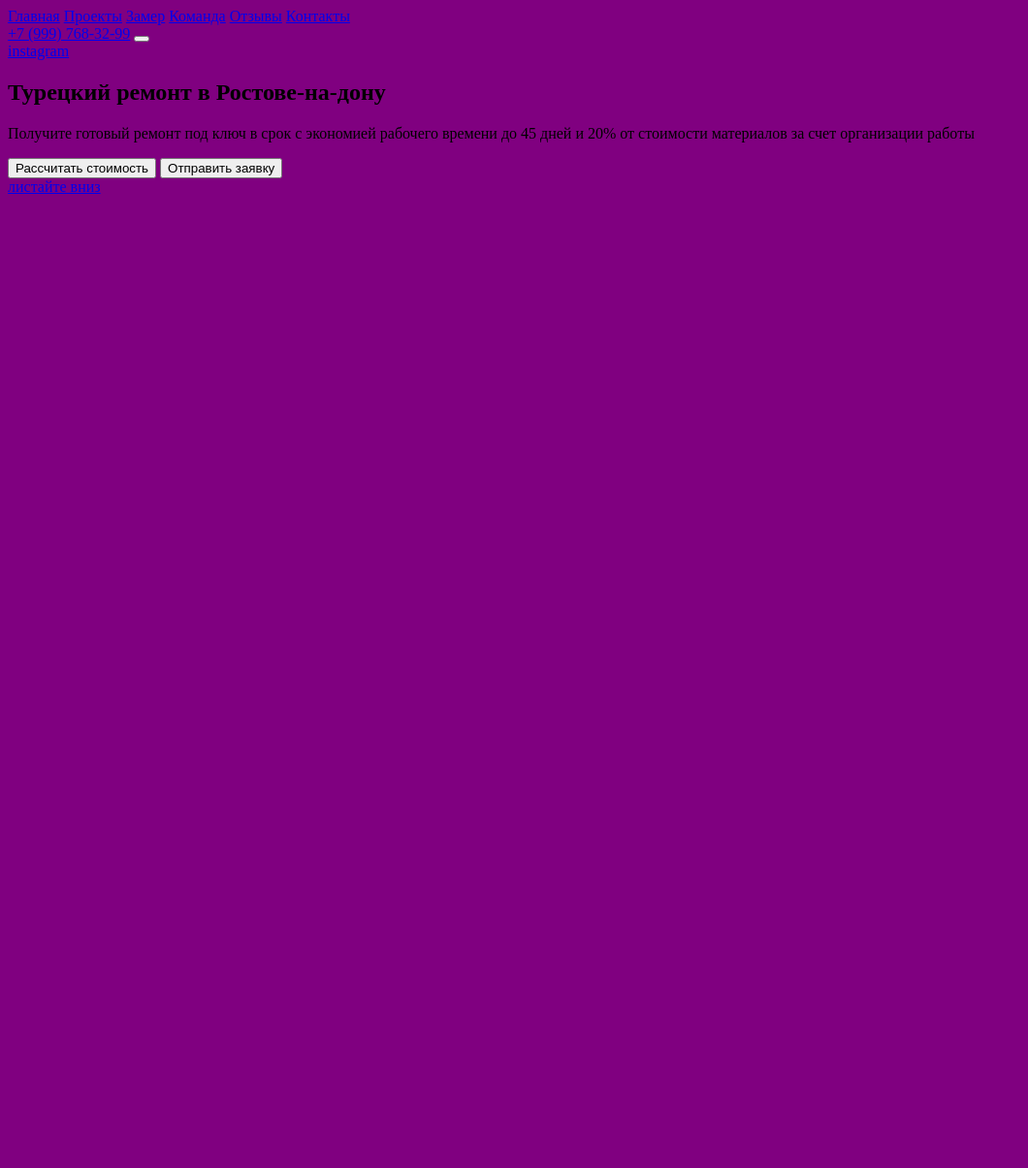
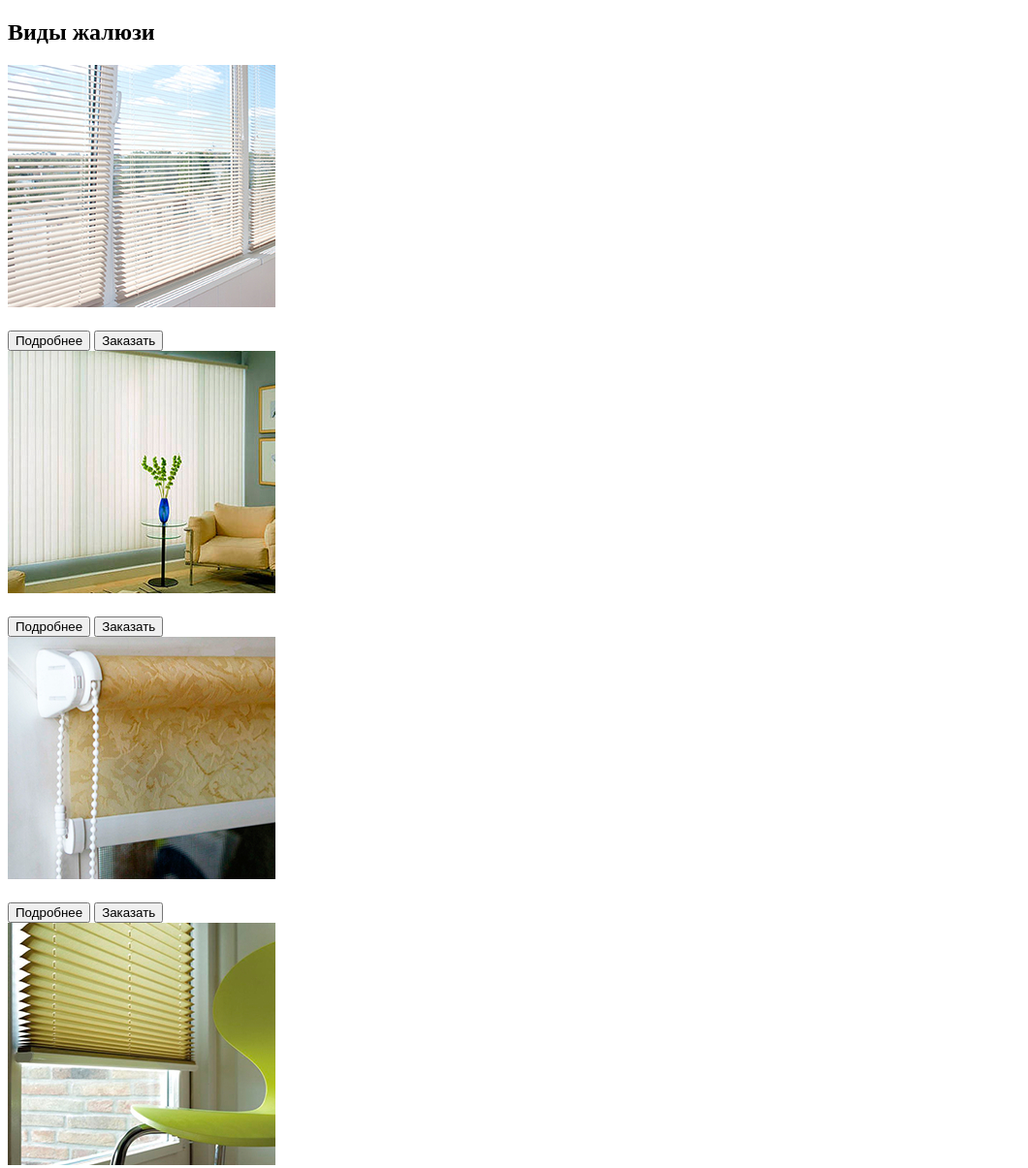
Before and after one commit to dakhmetz/additional-task-3, a website: page src/index.html in a window 1280 px wide. Shown: the top 1205 px of the page at 97% size, without its empty margins (0-1060 px from the left). Before the commit the page ends 800 px from the top, so only its background shows below. Drawn offline with Linux system fonts and the light colour scheme.

Commit message:
feat:add section type in index.html

```diff
--- a/src/css/style.css
+++ b/src/css/style.css
@@ -1,7 +1,7 @@
-body {
-  background-color: purple;
+* {
+  box-sizing: border-box;
 }
 
-h2 {
-  color: azure;
+body {
+  font-family: "PF Din Text Cond Pro";
 }
--- a/src/index.html
+++ b/src/index.html
@@ -8,46 +8,50 @@
   <title>Document</title>
 </head>
 <body>
-  <header class="header">
-    <div class="container">
-      <div class="menu">
-        <div class="logo menu__logo"></div>
-        <!-- /.logo -->
-        <nav class="nav menu__logo">
-          <a href="#" class="nav__item">Главная</a>
-          <a href="#" class="nav__item">Проекты</a>
-          <a href="#" class="nav__item">Замер</a>
-          <a href="#" class="nav__item">Команда</a>
-          <a href="#" class="nav__item">Отзывы</a>
-          <a href="#" class="nav__item">Контакты</a>
-        </nav>
-        <!-- /.nav -->
-        <div class="contacts menu__contacts">
-          <a href="tel:+79997683299" class="phone contacts__phone">+7 (999) 768-32-99</a>
-          <button class="button contacts__button button--primary"></button>
-        </div>
-        <!-- /.contacts menu__contacts -->
-      </div>
-      <!-- /.menu -->
-    </div>
-    <!-- /.container -->
-  </header>
   <main>
-    <section class="hero">
-      <a href="#" class="instagram hero__instagram">instagram</a>
-      <div class="hero__content">
+    <section class="type">
+      <div class="type__content">
         <div class="container">
-          <h1 class="title hero__title">Турецкий ремонт в Ростове-на-дону</h1>
-          <p class="hero__text">Получите готовый ремонт под ключ в срок с экономией рабочего времени до 45 дней и 20% от стоимости материалов за счет организации работы</p>
-          <button class="button hero__button button--primary">Рассчитать стоимость</button>
-          <button class="button hero__button button--outline">Отправить заявку</button>
+          <h1 class="title type__title title--main">Виды жалюзи</h1>
+          <div class="cards type__cards">
+            <div class="card type__card">
+              <img src="img/image-1.jpg" alt="image" class="img type__img img--simple">
+              <h2 class="title-card type__title-card title-card--simple"></h2>
+              <button class="button type__button button--outline">Подробнее</button>
+              <button class="button type__button button--primary">Заказать</button>
+            </div>
+            <!-- /.card type__card -->
+            <div class="card type__card">
+              <img src="img/image-2.jpg" alt="image" class="img type__img img--simple">
+              <h2 class="title-card type__title-card title-card--simple"></h2>
+              <button class="button type__button button--outline">Подробнее</button>
+              <button class="button type__button button--primary">Заказать</button>
+            </div>
+            <!-- /.card type__card -->
+            <div class="card type__card">
+                <img src="img/image-3.jpg" alt="image" class="img type__img img--simple">
+                <h2 class="title-card type__title-card title-card--simple"></h2>
+                <button class="button type__button button--outline">Подробнее</button>
+                <button class="button type__button button--primary">Заказать</button>
+              </div>
+            <!-- /.card type__card -->
+            <div class="card type__card">
+                <img src="img/image-4.jpg" alt="image" class="img type__img img--simple">
+                <h2 class="title-card type__title-card title-card--simple"></h2>
+                <button class="button type__button button--outline">Подробнее</button>
+                <button class="button type__button button--primary">Заказать</button>
+              </div>
+            <!-- /.card type__card -->
+          </div>
+          <!-- /.cards type__cards -->
+
         </div>
         <!-- /.container -->
       </div>
-      <!-- /.hero__content -->
+      <!-- /.type__content -->
       <a href="#" class="scroll-down">листайте вниз</a>
     </section>
-    <!-- /.hero -->
+    <!-- /.type -->
   </main>
 </body>
 </html>
```
Also changed, not shown: src/img/image-1.jpg (added), src/img/image-2.jpg (added), src/img/image-3.jpg (added), src/img/image-4.jpg (added).
